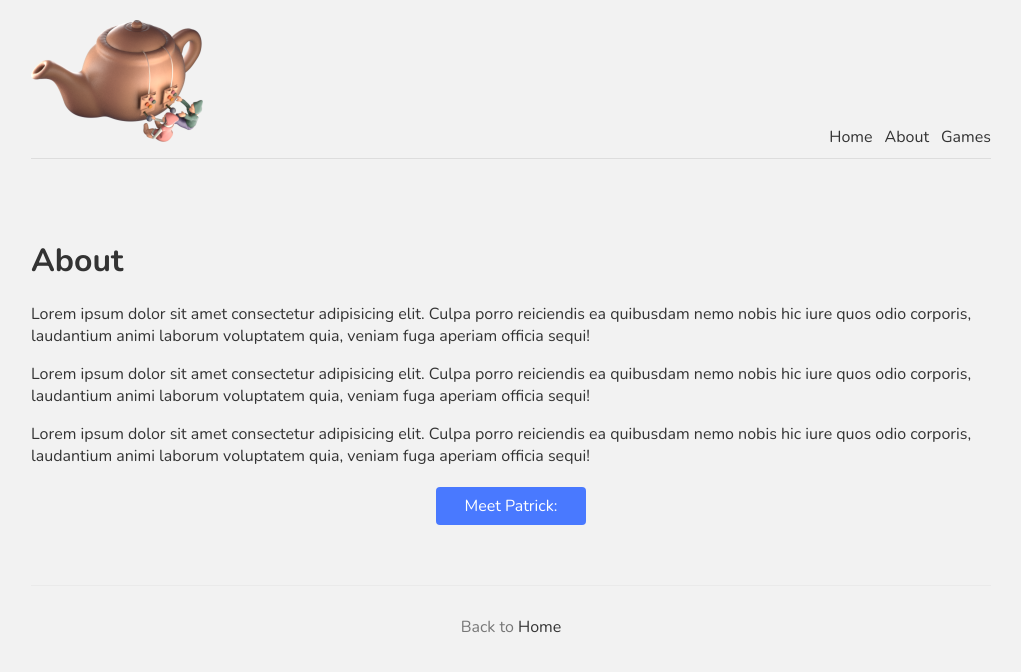
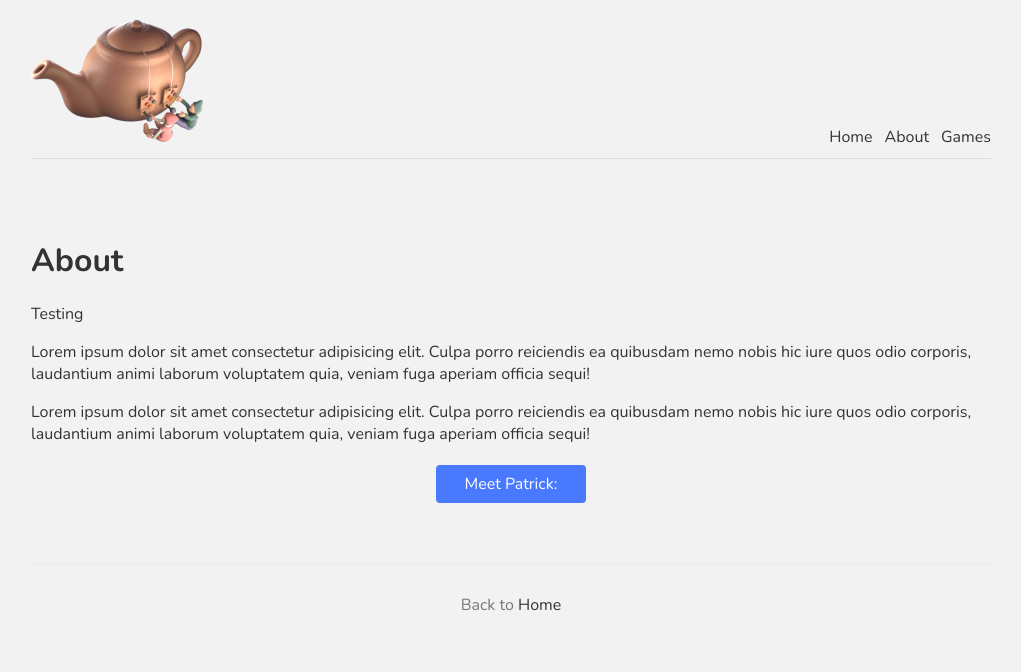
Before and after one commit to Twinhance/Twinhance.com, a Next.js app: page /about in a window 1280 px wide. Shown: the top 672 px of the page, without its empty margins (129-1150 px from the left). Built offline with nearby package versions, Linux system fonts and the light colour scheme.

Commit message:
Fixing vercel deployment

```diff
--- a/pages/about.js
+++ b/pages/about.js
@@ -13,7 +13,7 @@ const About = () => {
       </Head>
       <div>
         <h1>About</h1>
-        <p>Lorem ipsum dolor sit amet consectetur adipisicing elit. Culpa porro reiciendis ea quibusdam nemo nobis hic iure quos odio corporis, laudantium animi laborum voluptatem quia, veniam fuga aperiam officia sequi!</p>
+        <p>Testing</p>
         <p>Lorem ipsum dolor sit amet consectetur adipisicing elit. Culpa porro reiciendis ea quibusdam nemo nobis hic iure quos odio corporis, laudantium animi laborum voluptatem quia, veniam fuga aperiam officia sequi!</p>
         <p>Lorem ipsum dolor sit amet consectetur adipisicing elit. Culpa porro reiciendis ea quibusdam nemo nobis hic iure quos odio corporis, laudantium animi laborum voluptatem quia, veniam fuga aperiam officia sequi!</p>
       </div>
```
